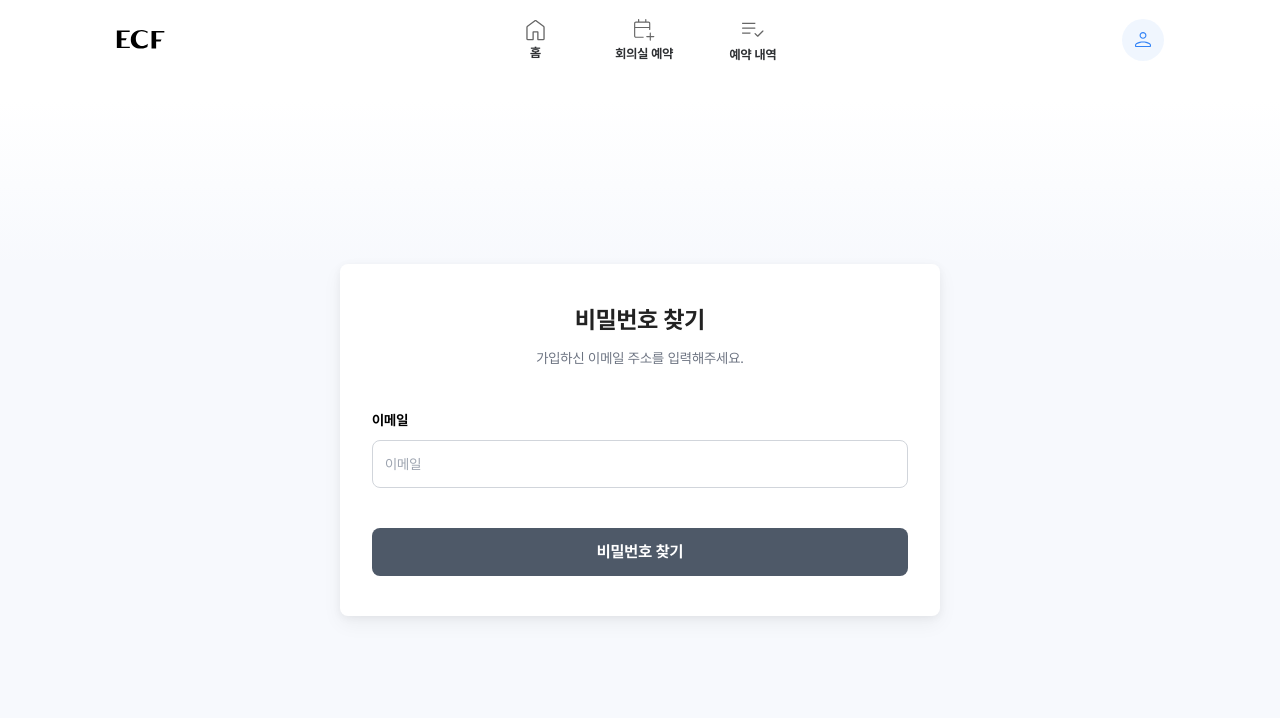
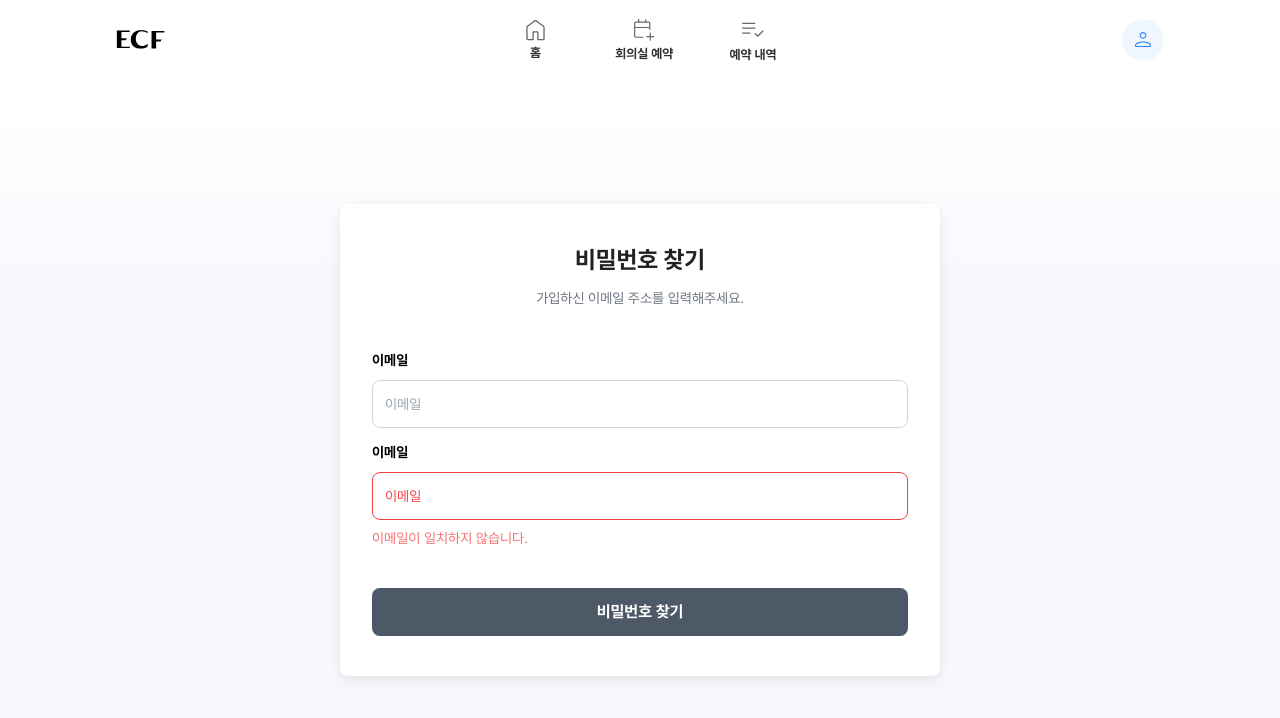
Before and after one commit to sunfivemin/meeting-room, a Next.js app: page /login/password in a window 1280 px wide. Shown: the top 718 px of the page. Built offline with nearby package versions, Linux system fonts and the light colour scheme; a web font is replaced by a local one.

Commit message:
이메일 실패 추가

```diff
--- a/app/login/password/page.jsx
+++ b/app/login/password/page.jsx
@@ -23,8 +23,6 @@ export default function Password() {
                         <h2 className="mb-3 text-2xl font-bold text-center text-[#222]">비밀번호 찾기</h2>
                         <p className="mb-10 text-sm text-center text-gray-500 font-nomal">가입하신 이메일 주소를 입력해주세요.</p>
                         <form action="">
-                            <div className="">
-                                <div className="relative flex flex-row justify-between"></div>
                             <div className="mb-3">
                                 <label htmlFor="email" className="text-sm font-bold text-navy-700 ">
                                     이메일
@@ -32,13 +30,28 @@ export default function Password() {
 
                                 <input type="email" name="email" id="email" placeholder="이메일" className="flex items-center justify-center w-full h-12 p-3 mt-2 text-sm border border-gray-300 rounded-lg outline-none bg-white/0"></input>
                             </div>
+                            {/* 실패 */}
+                            <div className="mb-3">
+                                <label htmlFor="email" className="text-sm font-bold text-navy-700 ">
+                                    이메일
+                                </label>
+
+                                <input type="email" name="email" id="email" placeholder="이메일" className="flex items-center justify-center w-full h-12 p-3 mt-2 text-sm text-red-500 border border-red-500 rounded-lg outline-none bg-white/0 placeholder:text-red-500 "></input>
+                                <p className="mt-2 text-sm text-red-400">이메일이 일치하지 않습니다.</p>
                             </div>
                         </form>
                         <button className="block w-full p-3 font-bold font-md text-white bg-[#4e5968] rounded-lg mt-10" onClick={() => setIsModalOpen(true)}>
                             비밀번호 찾기
                         </button>
-                        <CommonModal open={isModalOpen} setOpen={setIsModalOpen} title="example@example.com 메일로
-인증코드를 전송하였습니다." content="이메일이 수신되지 않는 경우 입력하신 이메일 주소가 정확한지 또는 스팸 메일함을 확인해주세요." onConfirm={handleConfirm} singleButton={true} />{" "}
+                        <CommonModal
+                            open={isModalOpen}
+                            setOpen={setIsModalOpen}
+                            title="example@example.com 메일로
+인증코드를 전송하였습니다."
+                            content="이메일이 수신되지 않는 경우 입력하신 이메일 주소가 정확한지 또는 스팸 메일함을 확인해주세요."
+                            onConfirm={handleConfirm}
+                            singleButton={true}
+                        />{" "}
                     </div>
                 </div>
             </div>
```
Lines whose indentation alone changed are shown as unchanged.
